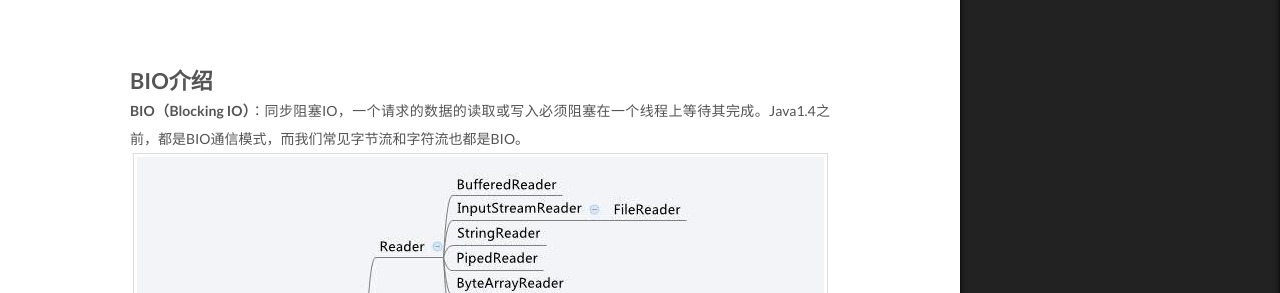
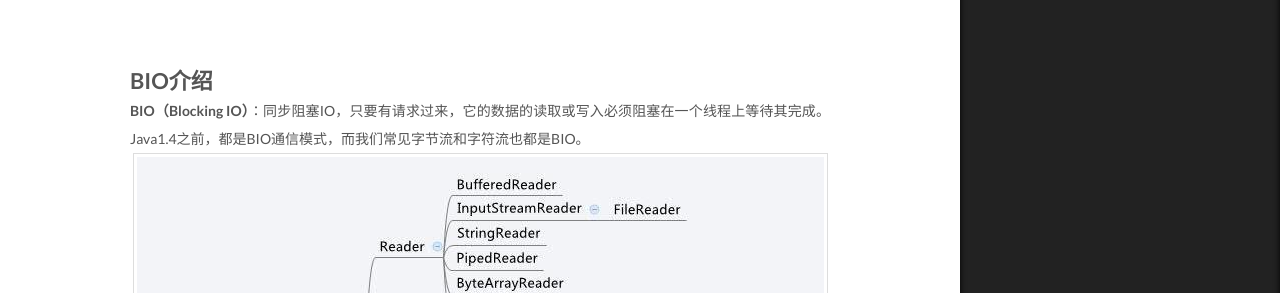
Before and after one commit to JianhuaGong/blog, a Jekyll site: the page built from _posts/2018-08-12-io_handle_comparision.md, in a window 1280 px wide. Shown: the part 403-696 px from the top of the page. Built offline with Jekyll 4.4.1, drawn with Linux system fonts in a browser that asks for light colours; some of the changed text lies outside the part shown.

Commit message:
修改文件: _posts/2018-08-12-io_handle_comparision.md

````diff
--- a/_posts/2018-08-12-io_handle_comparision.md
+++ b/_posts/2018-08-12-io_handle_comparision.md
@@ -6,7 +6,7 @@ grammar_cjkRuby: true
 
 # BIO介绍
 
-**BIO（Blocking IO）**：同步阻塞IO，一个请求的数据的读取或写入必须阻塞在一个线程上等待其完成。Java1.4之前，都是BIO通信模式，而我们常见字节流和字符流也都是BIO。
+**BIO（Blocking IO）**：同步阻塞IO，只要有请求过来，它的数据的读取或写入必须阻塞在一个线程上等待其完成。Java1.4之前，都是BIO通信模式，而我们常见字节流和字符流也都是BIO。
 ![IO Stream Class](https://jianhuagong.github.io/blog/images/iostream.jpg)
 
 BIO的通信机制：
@@ -141,4 +141,4 @@ public class BioClient
 ```
 
 # NIO
-**NIO（Non-blocking IO）**:同步非阻塞IO，同步阻塞IO，一个请求的数据的读取或写入必须阻塞在一个线程上等待其完成。Java1.4之前，都是BIO通信模式，而我们常见字节流和字符流也都是BIO。
+**NIO（New IO 或 Non-blocking IO）**：同步非阻塞IO，一个有效请求（数据可读或可写）时才会分配线程去进行数据的读或写。Java1.4之前，都是BIO通信模式，而我们常见字节流和字符流也都是BIO。
````
